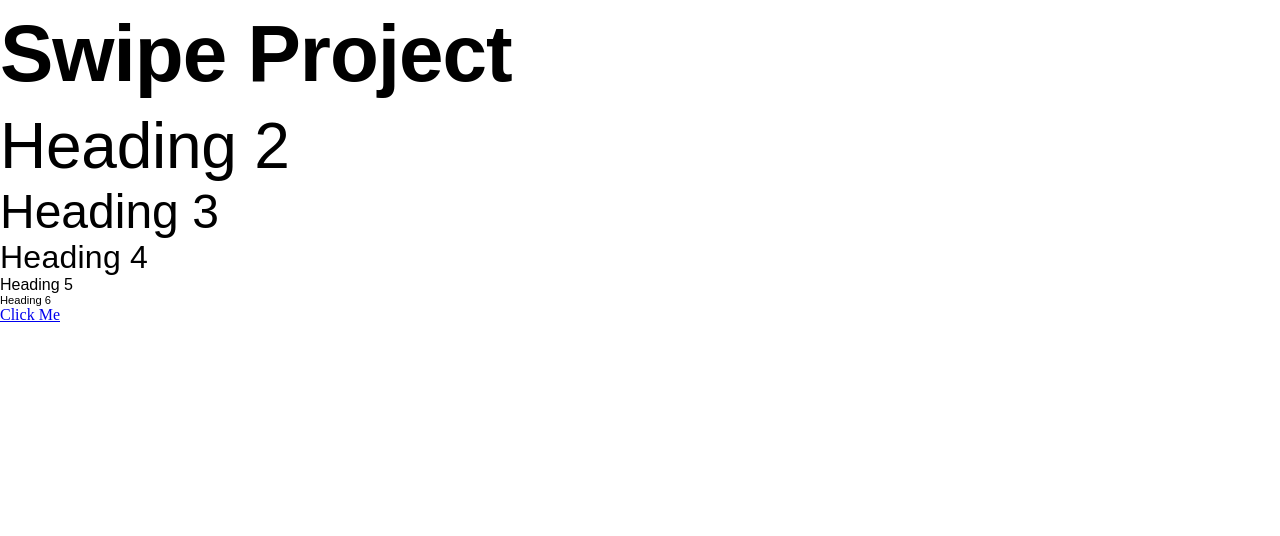
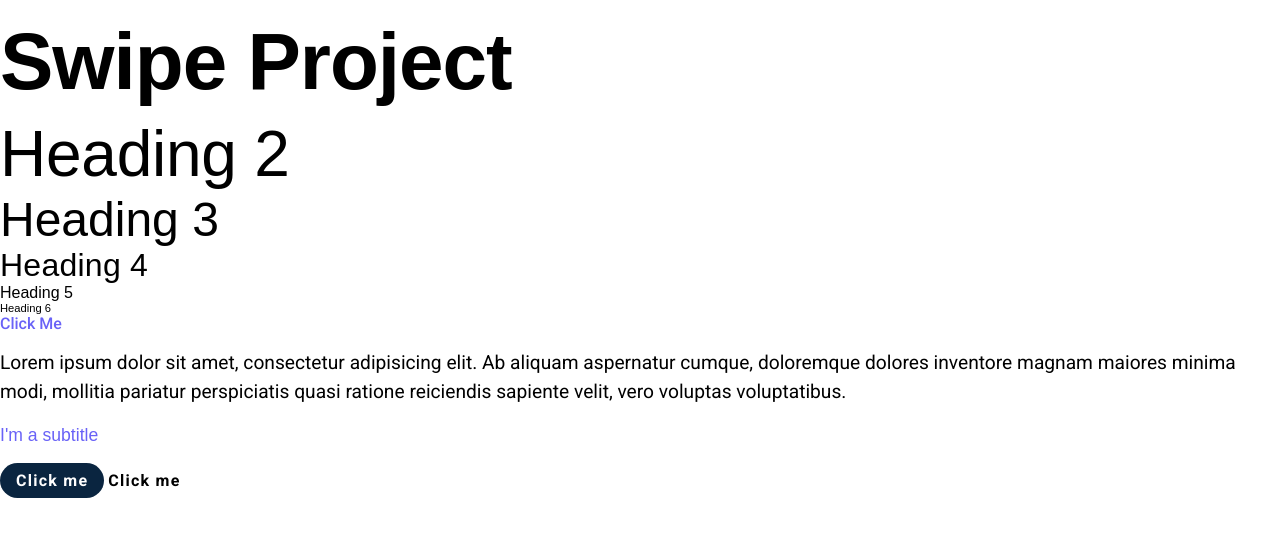
Before and after one commit to ShijuPJohn/swipe-html-demo1, a plain HTML site: page index.html in a window 1280 px wide. Drawn offline with Linux system fonts and the light colour scheme; a web font is replaced by a local one.

Commit message:
add button class for primary and secondary

```diff
--- a/index.html
+++ b/index.html
@@ -3,7 +3,7 @@
 <head>
     <link rel="preconnect" href="https://fonts.googleapis.com">
     <link rel="preconnect" href="https://fonts.gstatic.com" crossorigin>
-    <link href="https://fonts.googleapis.com/css2?family=Anek+Telugu:wdth,wght@75..125,300&family=Roboto:wght@300&display=swap" rel="stylesheet">
+    <link href="https://fonts.googleapis.com/css2?family=Anek+Telugu:wdth,wght@75..125,300&family=Roboto:wght@300;400;500;700&display=swap" rel="stylesheet">
     <link rel="stylesheet" href="style.css">
     <meta charset="UTF-8">
     <title>Swipe</title>
@@ -16,6 +16,10 @@
 <h5>Heading 5</h5>
 <h6>Heading 6</h6>
 <a href="#">Click Me</a>
+<p>Lorem ipsum dolor sit amet, consectetur adipisicing elit. Ab aliquam aspernatur cumque, doloremque dolores inventore magnam maiores minima modi, mollitia pariatur perspiciatis quasi ratione reiciendis sapiente velit, vero voluptas voluptatibus.</p>
+<p class="subtitle">I'm a subtitle</p>
+<button class="btn primary-btn">Click me</button>
+<button class="btn secondary-btn">Click me</button>
 <script src="script.js"></script>
 </body>
 </html>
--- a/style.css
+++ b/style.css
@@ -1,27 +1,62 @@
-*,*::before,*::after{
+*, *::before, *::after {
     padding: 0;
     margin: 0;
     box-sizing: border-box;
 }
-body{
+
+body {
     font-size: 16px;
 }
-:root{
-    --text-dark:#000;
-    --text-light:#FFF;
-    --text-grey:#adbdcc;
-    --body-font:"Roboto", sans-serif;
-    --heading-font:"Anek Telugu", sans-serif;
-    --h1-font-size:5rem;
-    --h2-font-size:4rem;
-    --h3-font-size:3rem;
-    --h4-font-size:2rem;
-    --h5-font-size:1rem;
-    --h6-font-size:.7rem;
-    --h1-line-height:6.75rem;
-    --h2-line-height:4.75rem;
+
+:root {
+    /*FONT FAMILY*/
+    --body-font: "Roboto", sans-serif;
+    --heading-font: "Anek Telugu", sans-serif;
+
+    /*FONT SIZES*/
+    --h1-font-size: 5rem;
+    --h2-font-size: 4rem;
+    --h3-font-size: 3rem;
+    --h4-font-size: 2rem;
+    --h5-font-size: 1rem;
+    --h6-font-size: .7rem;
+    --h1-line-height: 6.75rem;
+    --h2-line-height: 4.75rem;
+    --subtitle-size: 1.1rem;
+    --subtitle-line-height: 1.5rem;
+    --p-font-size: 1.2rem;
+    --p-line-height: 1.8rem;
+    --secondary-text-size: .9rem;
+    --secondary-text-height: 1.1rem;
+    --btn-font-size: 1rem;
+
+    /*colors*/
+    --clr-text-dark: #000;
+    --clr-text-light: #FFF;
+    --clr-text-grey: #adbdcc;
+    --clr-purple1: #6962f7;
+    --clr-purple2: #7000ff;
+    --clr-accent-primary: #0a2540;
+    --clr-blue1: #00d4ff;
+    --clr-bg-white: #FFF;
+    --clr-bg-light: #f7f9fc;
+    --clr-btn-hover: #6d7a88;
+
+    /*SPACING*/
+    --spacing-sm: .5rem;
+    --spacing-md: 1rem;
+    --spacing-lg: 2rem;
+    --spacing-xl: 3rem;
+
 }
-h1{
+
+body {
+    font-family: var(--body-font);
+    color: var(--clr-text-dark);
+    padding: var(--spacing-sm) 0;
+}
+
+h1 {
     font-family: var(--heading-font);
     font-weight: 600;
     font-size: var(--h1-font-size);
@@ -29,7 +64,8 @@ h1{
     width: 100%;
     line-height: var(--h1-line-height);
 }
-h2{
+
+h2 {
     font-family: var(--heading-font);
     font-weight: 500;
     font-size: var(--h2-font-size);
@@ -37,41 +73,109 @@ h2{
     width: 100%;
     line-height: var(--h2-line-height);
 }
-h3{
+
+h3 {
     font-family: var(--heading-font);
     font-weight: 500;
     font-size: var(--h3-font-size);
     width: 100%;
 }
-h4{
+
+h4 {
     font-family: var(--heading-font);
     font-weight: 500;
     font-size: var(--h4-font-size);
     width: 100%;
     letter-spacing: .25px;
 }
-h5{
+
+h5 {
     font-family: var(--heading-font);
     font-weight: 500;
     font-size: var(--h5-font-size);
     width: 100%;
 }
-h6{
+
+h6 {
     font-family: var(--heading-font);
     font-weight: 500;
     font-size: var(--h6-font-size);
     width: 100%;
 }
-a, a:visited, a:hover{
+
+a, a:visited {
+    text-decoration: none;
+    color: var(--clr-purple1);
+    font-weight: 500;
+    transition: all .5s ease;
+    font-family: var(--body-font);
+}
+
+a:hover {
+    color: var(--clr-accent-primary);
+}
+
+p {
+    font-size: var(--p-font-size);
+    line-height: var(--p-line-height);
+    font-weight: 400;
+    margin: var(--spacing-md) 0;
+}
+
+.subtitle, .subtitle2 {
+    font-family: var(--heading-font);
+    font-weight: 500;
+    font-size: var(--subtitle-size);
+    line-height: var(--subtitle-line-height);
+}
+
+.subtitle {
+    color: var(--clr-purple1);
+}
+
+.subtitle2 {
+    color: var(--clr-blue1);
+}
+
+.secondary-text {
+    font-size: var(--secondary-text-size);
+    line-height: var(--secondary-text-height);
+    color: var(--clr-text-grey);
+    letter-spacing: 0.25px;
+}
+
+.btn {
+    font-family: var(--body-font);
+    font-size: var(--btn-font-size);
+    letter-spacing: 1.25px;
+    font-weight: bold;
+    border-radius: 20px;
+    border: none;
+    color: var(--clr-text-light);
+    transition: all .5s ease;
+}
+
+.primary-btn {
+    background-color: var(--clr-accent-primary);
+    padding: var(--spacing-sm) var(--spacing-md);
+}
+
+.primary-btn:hover {
+    background-color: var(--clr-btn-hover);
+    cursor: pointer;
+}
+
+.primary-btn-arrow {
 
 }
-/**,*::before, *::after{*/
-/*    margin: 0;*/
-/*    padding: 0;*/
-/*    box-sizing: border-box;*/
-/*}*/
 
-/*body{*/
-/*    font-family: sans-serif;*/
-/*    font-size: 16px;*/
-/*}*/
+.secondary-btn {
+    background: transparent;
+    color: var(--clr-text-dark);
+
+}
+
+.secondary-btn:hover {
+    cursor: pointer;
+    opacity: .75;
+}
```
